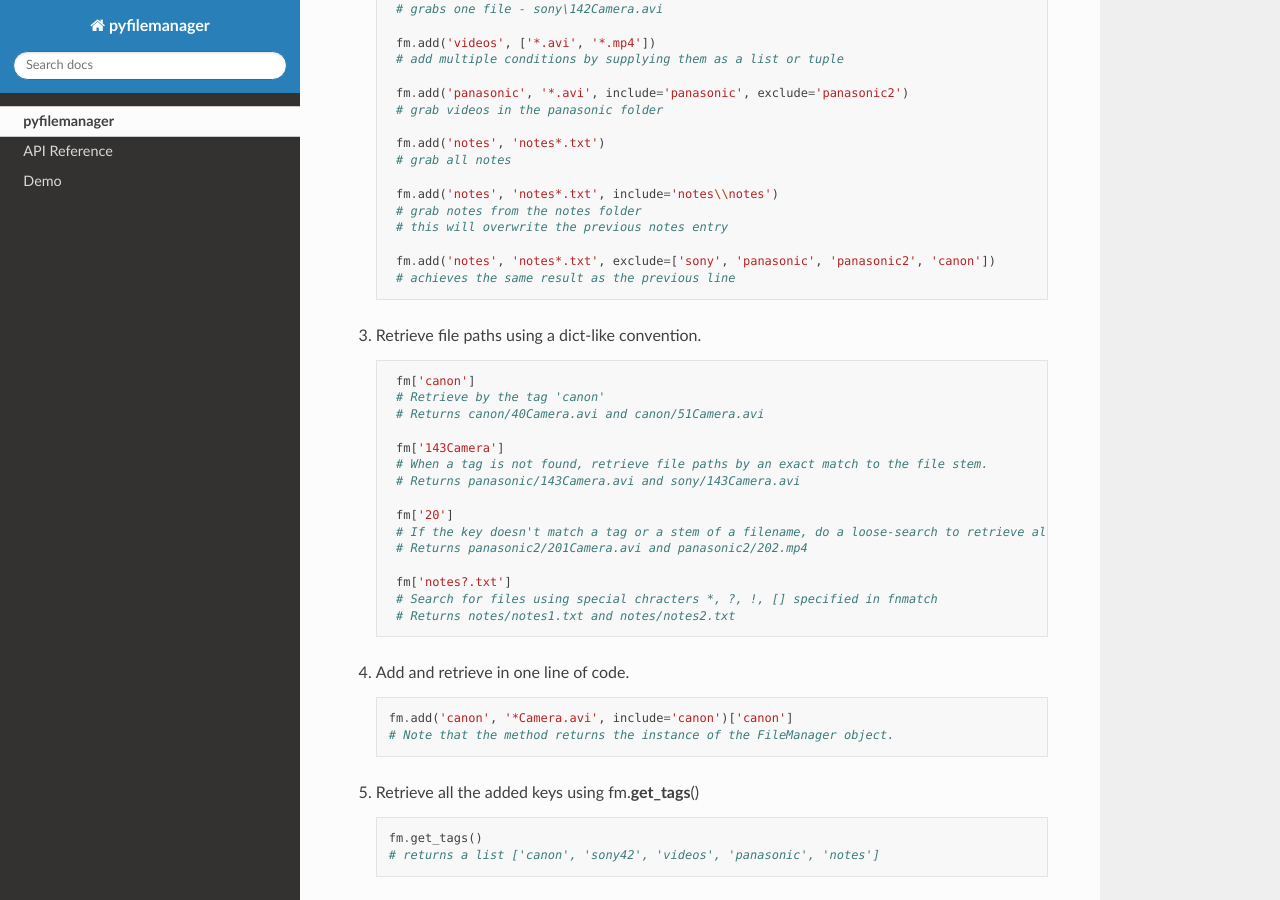
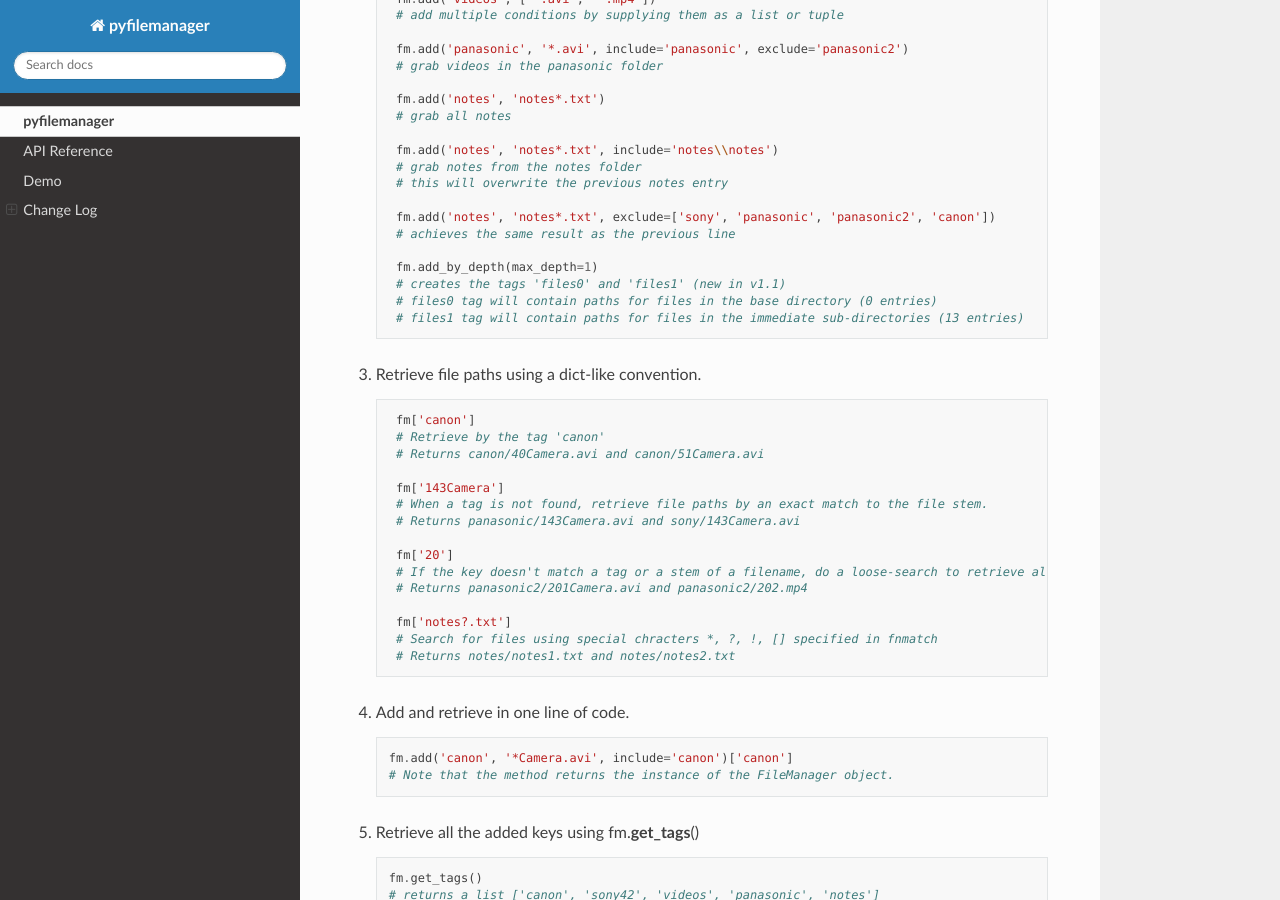
Before and after one commit to praneethnamburi/pyfilemanager, a Sphinx documentation site: the page built from docs/index.md, in a window 1280 px wide and 900 px high, scrolled down 1613 px. Built offline with Sphinx 7.4.7 and the Read the Docs theme 2.0.0, drawn with Linux system fonts in a browser that asks for light colours; some of the changed text lies outside the part shown.

````diff
--- a/README.md
+++ b/README.md
@@ -91,6 +89,11 @@ C:\videos
 
     fm.add('notes', 'notes*.txt', exclude=['sony', 'panasonic', 'panasonic2', 'canon'])
     # achieves the same result as the previous line
+
+    fm.add_by_depth(max_depth=1)
+    # creates the tags 'files0' and 'files1' (new in v1.1)
+    # files0 tag will contain paths for files in the base directory (0 entries)
+    # files1 tag will contain paths for files in the immediate sub-directories (13 entries)
     ```
 3. Retrieve file paths using a dict-like convention.
    ```python
--- a/docs/conf.py
+++ b/docs/conf.py
@@ -9,7 +9,7 @@
 project = "pyfilemanager"
 copyright = "2024, Praneeth Namburi"
 author = "Praneeth Namburi"
-release = "1.0.0"
+release = "1.1.0"
 
 # -- General configuration ---------------------------------------------------
 # https://www.sphinx-doc.org/en/master/usage/configuration.html#general-configuration
--- a/pyfilemanager/__init__.py
+++ b/pyfilemanager/__init__.py
@@ -13,7 +13,7 @@ import os
 from pathlib import Path
 from typing import Callable, Iterable, Mapping, Union
 
-__version__ = "1.0.0"
+__version__ = "1.1.0"
 __all__ = ["FileManager", "find"]
 
 
--- a/pyproject.toml
+++ b/pyproject.toml
@@ -1,6 +1,6 @@
 [tool.poetry]
 name = "pyfilemanager"
-version = "1.0.0"
+version = "1.1.0"
 description = "Easy to use file search and file path management in python."
 authors = ["Praneeth Namburi <praneeth.namburi@gmail.com>"]
 license = "MIT"
````
Also changed, not shown: other parts of README.md (+2 -4 lines), CHANGELOG.md (added, +31 -0 lines), docs/clog.md (added, +3 -0 lines), docs/index.md (+1 -0 lines).
